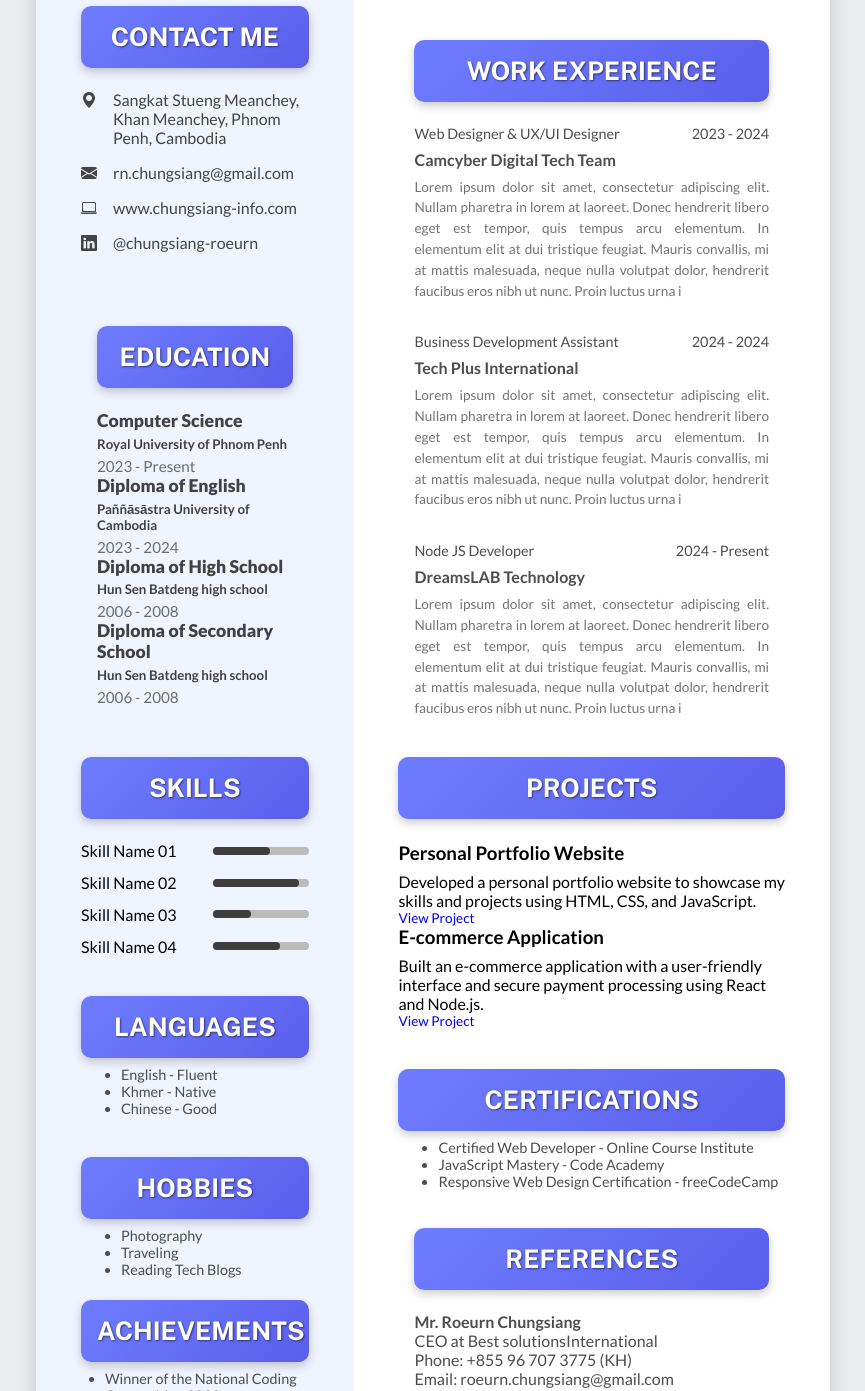
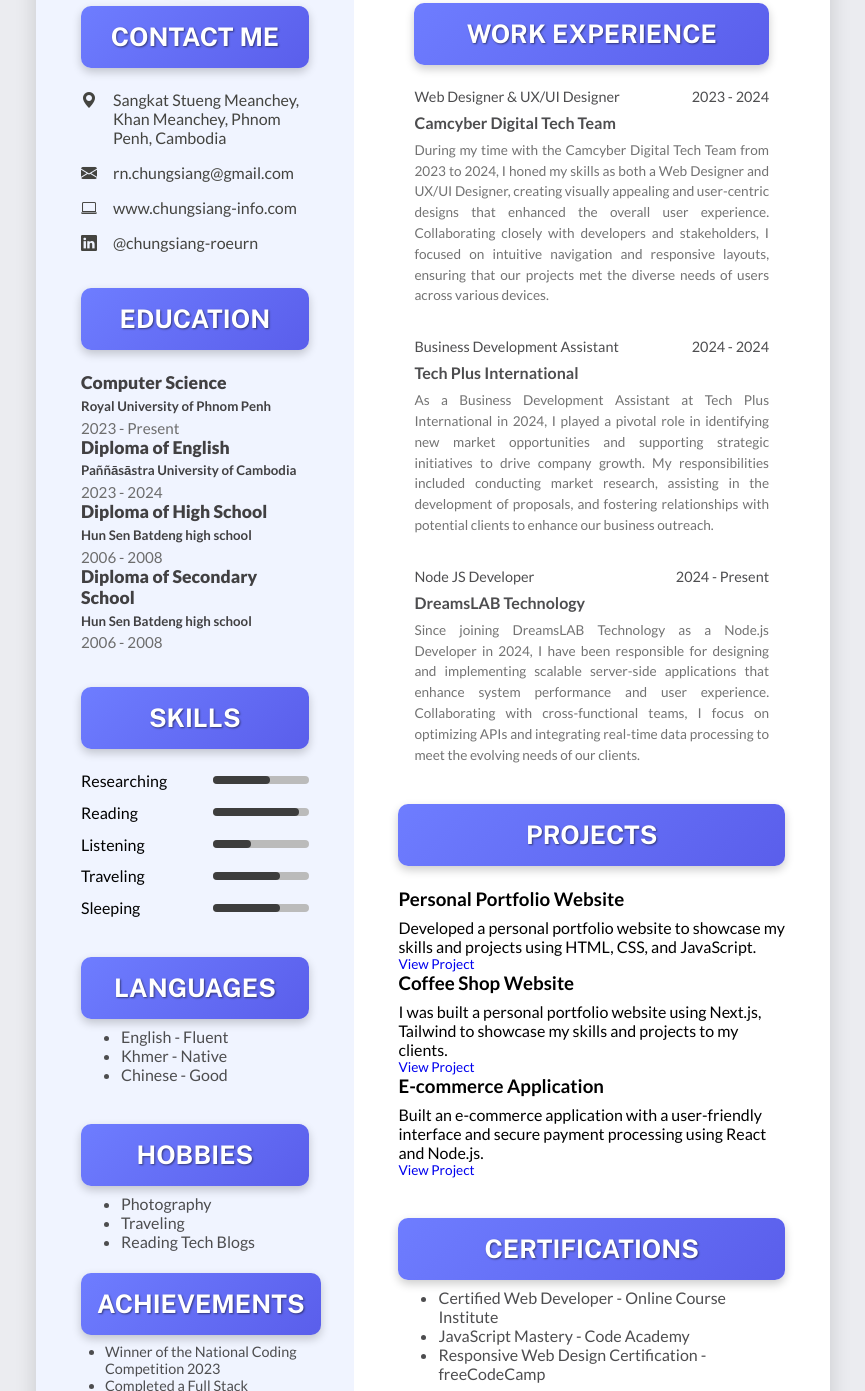
Before and after one commit to ChungsiangRoeurn/assign_cv, a plain HTML site: page index.html in a window 1280 px wide. Shown: the part 326-1717 px from the top of the page, without its empty margins (207-1072 px from the left). Drawn offline with nearby package versions, Linux system fonts and the light colour scheme.

Commit message:
Updated project styles and fixed layout issues

```diff
--- a/index.html
+++ b/index.html
@@ -84,7 +84,7 @@
           <h2 class="title">Skills</h2>
           <div class="skill">
             <div class="left-skill">
-              <p>Skill Name 01</p>
+              <p>Researching</p>
             </div>
             <div class="right-skill">
               <div class="outer-layer">
@@ -94,7 +94,7 @@
           </div>
           <div class="skill">
             <div class="left-skill">
-              <p>Skill Name 02</p>
+              <p>Reading</p>
             </div>
             <div class="right-skill">
               <div class="outer-layer">
@@ -104,7 +104,7 @@
           </div>
           <div class="skill">
             <div class="left-skill">
-              <p>Skill Name 03</p>
+              <p>Listening</p>
             </div>
             <div class="right-skill">
               <div class="outer-layer">
@@ -114,7 +114,17 @@
           </div>
           <div class="skill">
             <div class="left-skill">
-              <p>Skill Name 04</p>
+              <p>Traveling</p>
+            </div>
+            <div class="right-skill">
+              <div class="outer-layer">
+                <div class="inner-layer" style="width: 70%"></div>
+              </div>
+            </div>
+          </div>
+          <div class="skill">
+            <div class="left-skill">
+              <p>Sleeping</p>
             </div>
             <div class="right-skill">
               <div class="outer-layer">
@@ -169,12 +179,13 @@
             </div>
             <h2 class="company-name">Camcyber Digital Tech Team</h2>
             <p class="work-text">
-              Lorem ipsum dolor sit amet, consectetur adipiscing elit. Nullam
-              pharetra in lorem at laoreet. Donec hendrerit libero eget est
-              tempor, quis tempus arcu elementum. In elementum elit at dui
-              tristique feugiat. Mauris convallis, mi at mattis malesuada, neque
-              nulla volutpat dolor, hendrerit faucibus eros nibh ut nunc. Proin
-              luctus urna i
+              During my time with the Camcyber Digital Tech Team from 2023 to
+              2024, I honed my skills as both a Web Designer and UX/UI Designer,
+              creating visually appealing and user-centric designs that enhanced
+              the overall user experience. Collaborating closely with developers
+              and stakeholders, I focused on intuitive navigation and responsive
+              layouts, ensuring that our projects met the diverse needs of users
+              across various devices.
             </p>
           </div>
 
@@ -185,12 +196,13 @@
             </div>
             <h2 class="company-name">Tech Plus International</h2>
             <p class="work-text">
-              Lorem ipsum dolor sit amet, consectetur adipiscing elit. Nullam
-              pharetra in lorem at laoreet. Donec hendrerit libero eget est
-              tempor, quis tempus arcu elementum. In elementum elit at dui
-              tristique feugiat. Mauris convallis, mi at mattis malesuada, neque
-              nulla volutpat dolor, hendrerit faucibus eros nibh ut nunc. Proin
-              luctus urna i
+              As a Business Development Assistant at Tech Plus International in
+              2024, I played a pivotal role in identifying new market
+              opportunities and supporting strategic initiatives to drive
+              company growth. My responsibilities included conducting market
+              research, assisting in the development of proposals, and fostering
+              relationships with potential clients to enhance our business
+              outreach.
             </p>
           </div>
 
@@ -201,12 +213,12 @@
             </div>
             <h2 class="company-name">DreamsLAB Technology</h2>
             <p class="work-text">
-              Lorem ipsum dolor sit amet, consectetur adipiscing elit. Nullam
-              pharetra in lorem at laoreet. Donec hendrerit libero eget est
-              tempor, quis tempus arcu elementum. In elementum elit at dui
-              tristique feugiat. Mauris convallis, mi at mattis malesuada, neque
-              nulla volutpat dolor, hendrerit faucibus eros nibh ut nunc. Proin
-              luctus urna i
+              Since joining DreamsLAB Technology as a Node.js Developer in 2024,
+              I have been responsible for designing and implementing scalable
+              server-side applications that enhance system performance and user
+              experience. Collaborating with cross-functional teams, I focus on
+              optimizing APIs and integrating real-time data processing to meet
+              the evolving needs of our clients.
             </p>
           </div>
         </div>
@@ -218,6 +230,16 @@
             <p class="project-description">
               Developed a personal portfolio website to showcase my skills and
               projects using HTML, CSS, and JavaScript.
+            </p>
+            <p class="project-link">
+              <a href="https://www.jaingsung.com">View Project</a>
+            </p>
+          </div>
+          <div class="project">
+            <h3 class="project-title">Coffee Shop Website</h3>
+            <p class="project-description">
+              I was built a personal portfolio website using Next.js, Tailwind
+              to showcase my skills and projects to my clients.
             </p>
             <p class="project-link">
               <a href="https://www.jaingsung.com">View Project</a>
@@ -247,12 +269,12 @@
         <div class="references-container">
           <h2 class="title text-left">References</h2>
           <div class="right-references">
-            <h4 class="name">Mr. Roeurn Chungsiang</h4>
+            <h4 class="name">Mr. Roeun Sophatt</h4>
             <p class="company-name">CEO at Best solutionsInternational</p>
             <div class="phone">
               <div class="phone-text">
-                <p>Phone: +855 96 707 3775 (KH)</p>
-                <p>Email: roeurn.chungsiang@gmail.com</p>
+                <p>Phone: +855 60 486 849 (KH)</p>
+                <p>Email: roeun.sophatt@gmail.com</p>
               </div>
             </div>
           </div>
--- a/style.css
+++ b/style.css
@@ -82,7 +82,7 @@ body {
 .education-container {
     margin-bottom: 2.2rem;
     font-family: 'Lato', sans-serif;
-    padding: 1rem;
+    /* padding: 1rem; */
     border-radius: 8px;
 }
 
@@ -166,10 +166,10 @@ body {
 }
 
 .work-container {
-    margin-top: 3.5rem;
+    margin-top: -1rem;
     font-family: 'Lato', sans-serif;
     padding: 1rem;
-    border-radius: 8px; /* Rounded corners for a softer look */
+    border-radius: 8px;
 }
 
 .work-container .work:not(:last-child) {
@@ -250,13 +250,14 @@ body {
 .languages-container ul, .certifications-container ul, .hobbies-container ul {
     color: #4D4D4F;
     padding-left: 2.5rem;
-    font-size: 0.9rem;
+    font-size: 1rem;
 }
 
 .project-link {
     font-size: 0.85rem;
     color: #007BFF;
 }
+
 
 .project-link a {
     text-decoration: none;
@@ -268,7 +269,9 @@ body {
 
 .achievements-container h2 {
     font-weight: 700;
+    padding-right: 14rem;
     margin-bottom: 0.5rem;
+    background-color: #007BFF;
 }
 
 .achievements-container ul {
```
